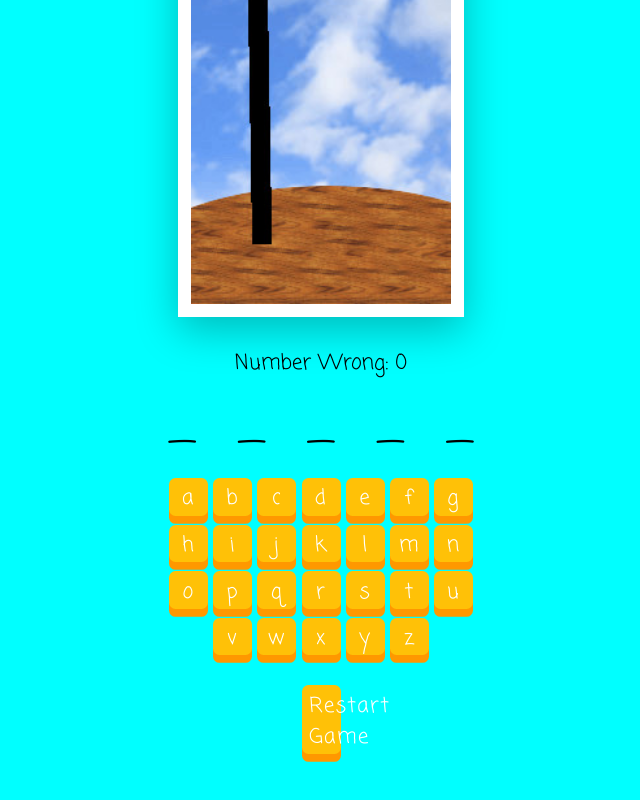
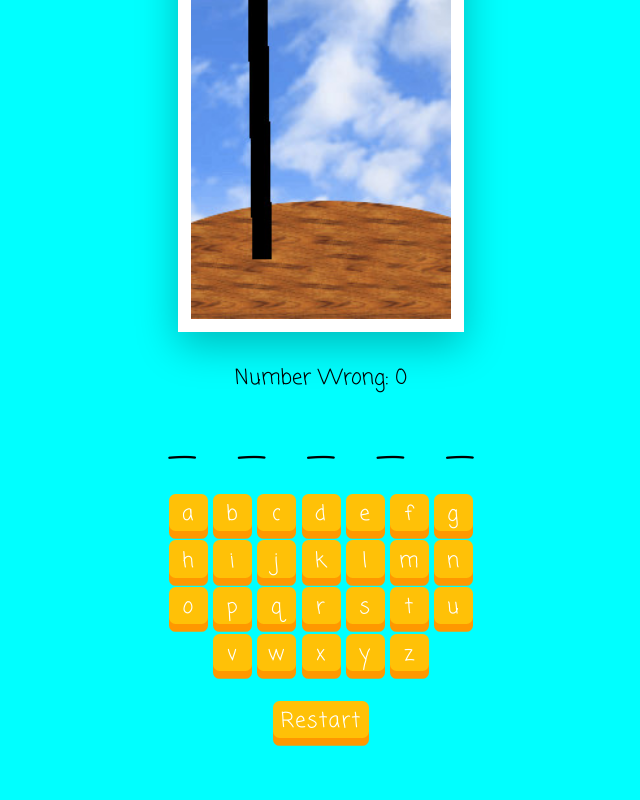
Before and after one commit to Keon-Jukes/hangman-practice, a React (Create React App) app in the folder hangMan-start/react-hangman-starter/: page / in a window 1280 px wide. Shown: the part 372-1172 px from the top of the page, without its empty margins (319-959 px from the left). Built offline with nearby package versions, Linux system fonts and the light colour scheme.

Commit message:
CSS updated

```diff
--- a/hangMan-start/react-hangman-starter/src/Hangman.css
+++ b/hangMan-start/react-hangman-starter/src/Hangman.css
@@ -58,9 +58,6 @@
   box-shadow: 0 6px #9e9e9e;
 }
 
-.Hangman-reset-btn{
-  text-align: center;
-  display: inline-block;
-  width: 250px;
-
- }
+#restart {
+  width: auto;
+}
--- a/hangMan-start/react-hangman-starter/src/Hangman.js
+++ b/hangMan-start/react-hangman-starter/src/Hangman.js
@@ -71,10 +71,11 @@ class Hangman extends Component {
 
   /** render: render game */
   render() {
+    const altText = `${this.state.nWrong} / ${this.props.maxWrong} guesses`;
     return (
       <div className='Hangman'>
         <h1>Hangman</h1>
-        <img src={this.props.images[this.state.nWrong]} alt={this.state.nWrong} />
+        <img src={this.props.images[this.state.nWrong]} alt={altText} />
         <p>Number Wrong: {this.state.nWrong}</p>
 
         {this.state.nWrong >= this.props.maxWrong ? (<div>You Lose. The correct word is: {this.state.answer}</div>)
@@ -84,7 +85,7 @@ class Hangman extends Component {
         </p>
         </div>)}
         <div>
-          <button className='Hangman-reset-btn' onClick={this.handleRestart}>Restart Game</button>
+          <button id='restart' onClick={this.handleRestart}>Restart</button>
         </div>
 
       </div>
```
